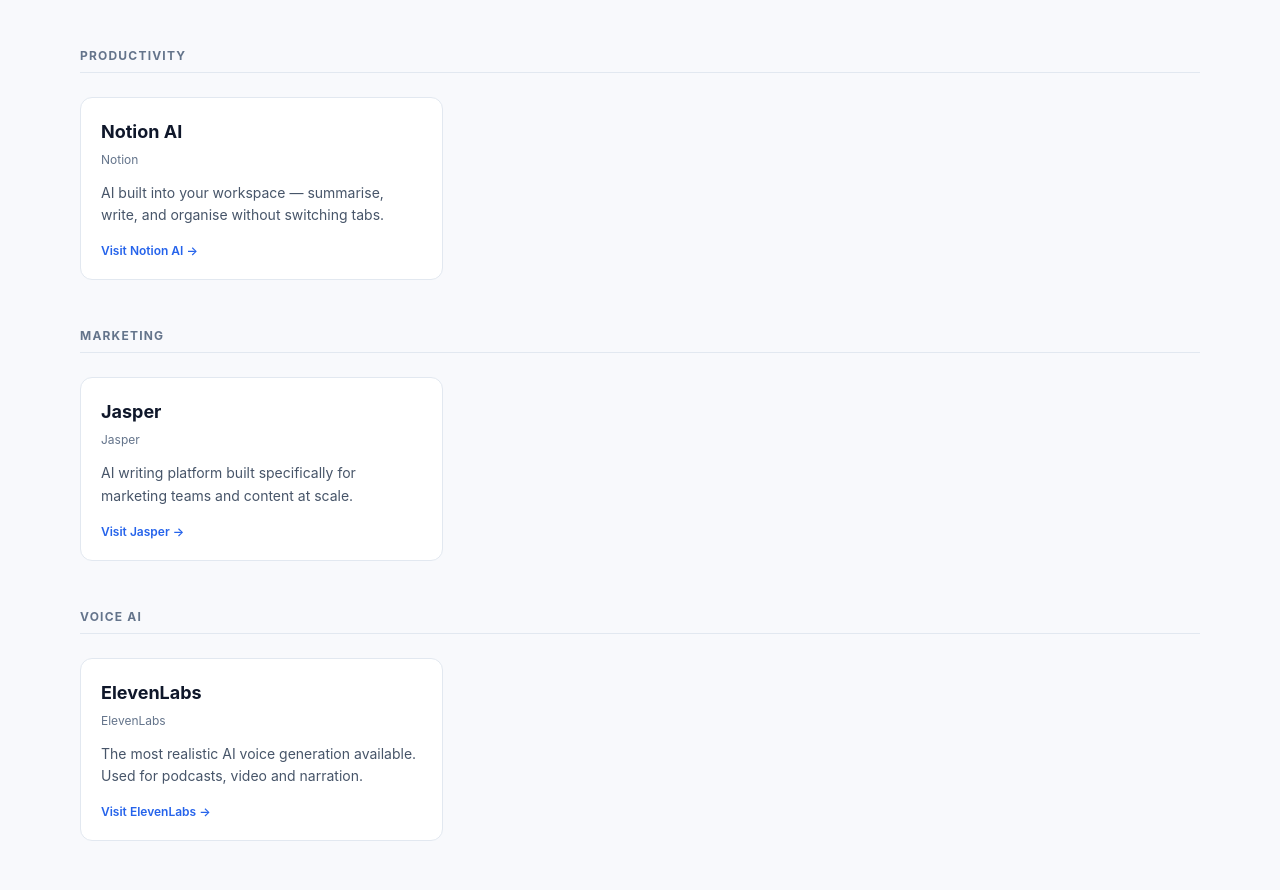
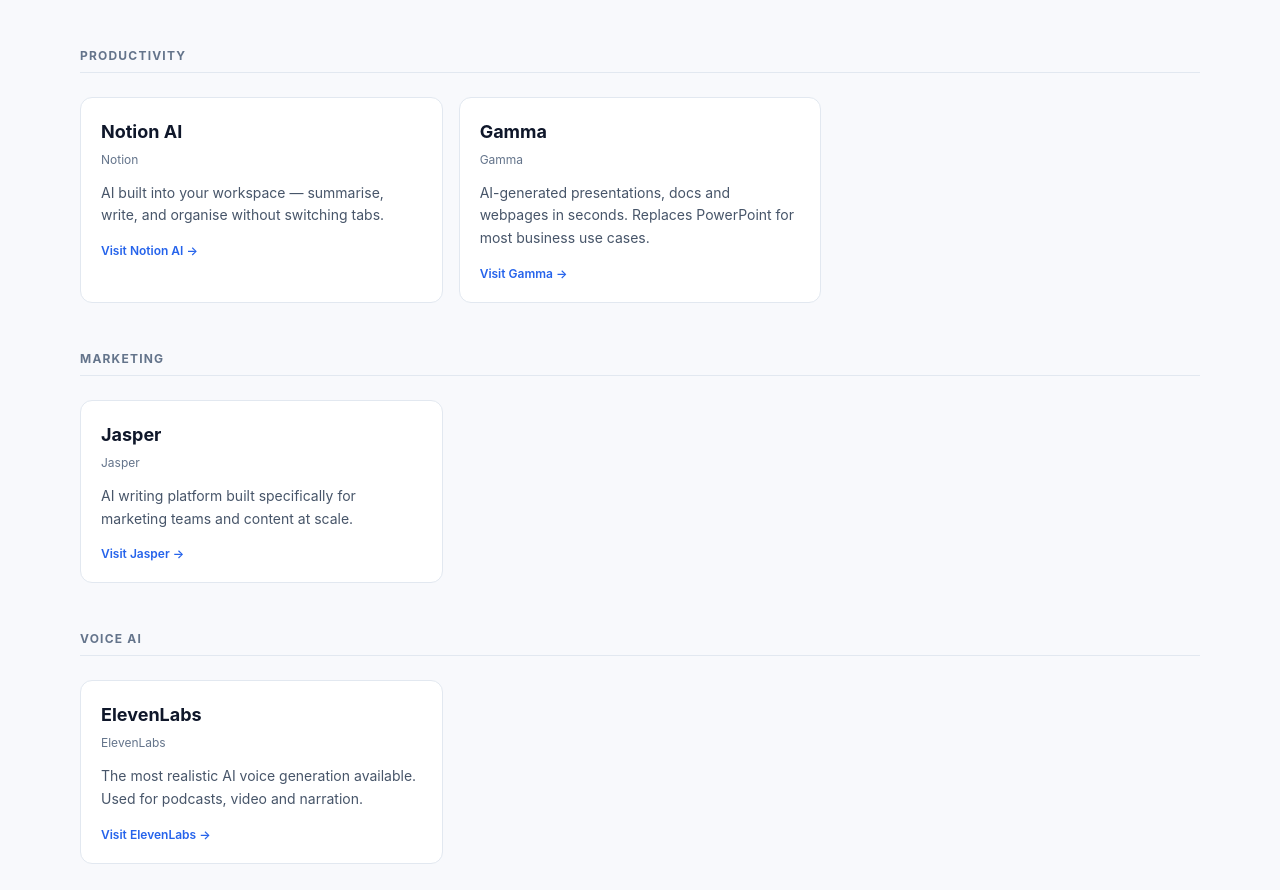
Before and after one commit to cleoops/cleoops-site, a Next.js app: page /tools in a window 1280 px wide. Shown: the part 1628-2518 px from the top of the page. Built offline with nearby package versions, Linux system fonts and the light colour scheme.

Commit message:
feat: add Gamma to tools directory

```diff
--- a/app/tools/page.js
+++ b/app/tools/page.js
@@ -15,6 +15,7 @@
   { name: 'ElevenLabs', by: 'ElevenLabs', category: 'Voice AI', desc: 'The most realistic AI voice generation available. Used for podcasts, video and narration.', url: 'https://elevenlabs.io', badge: null },
   { name: 'Cursor', by: 'Anysphere', category: 'Coding', desc: 'AI-native code editor that understands your entire codebase. The developer favourite.', url: 'https://cursor.sh', badge: 'Editor Pick' },
   { name: 'You.com', by: 'You.com', category: 'Research', desc: 'AI-powered search engine with real-time web access, code execution, and multi-model support. Strong alternative to Perplexity.', url: 'https://you.com', badge: null },
+  { name: 'Gamma', by: 'Gamma', category: 'Productivity', desc: 'AI-generated presentations, docs and webpages in seconds. Replaces PowerPoint for most business use cases.', url: 'https://gamma.app', badge: null },
 ]
 
 const categories = [...new Set(tools.map(t => t.category))]
```
